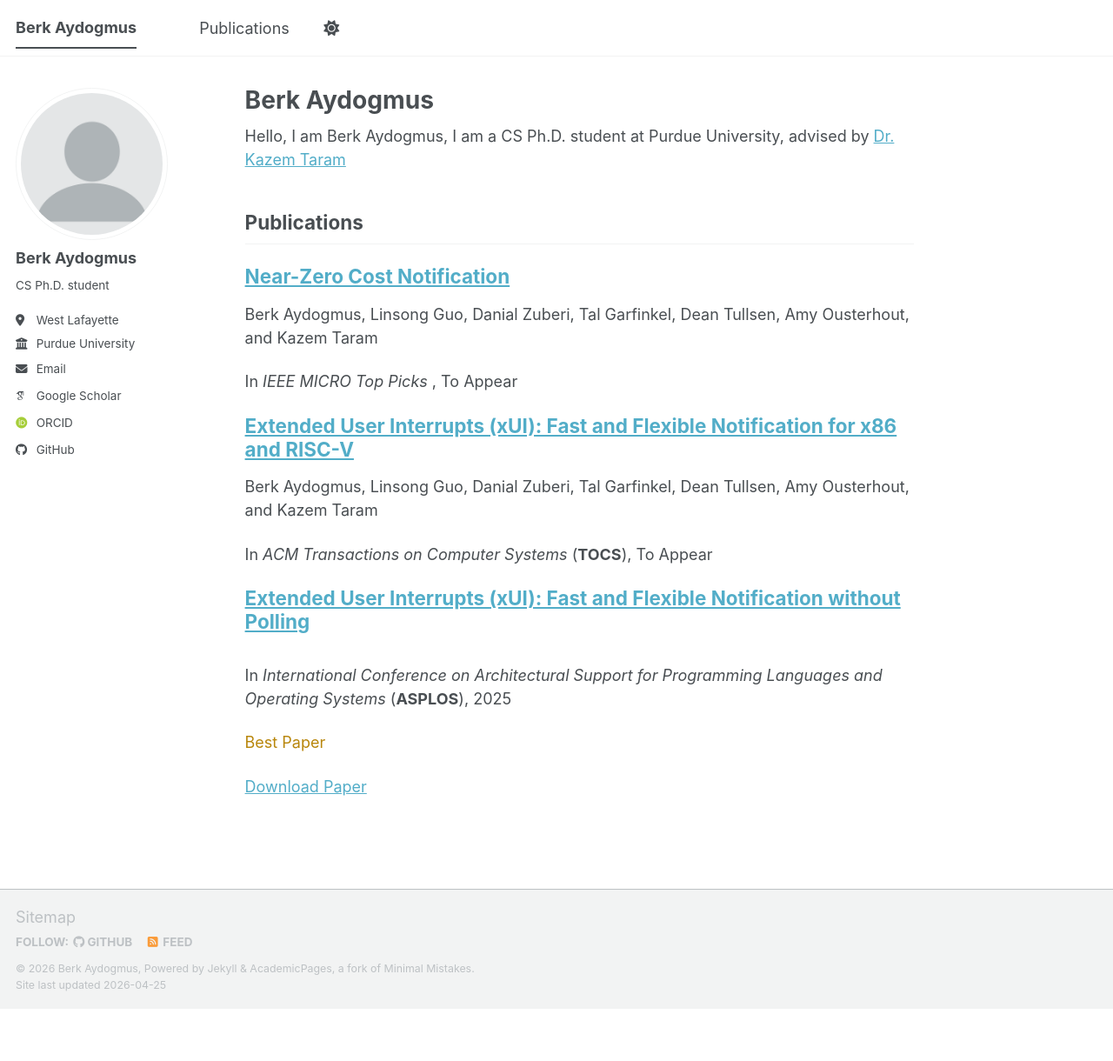
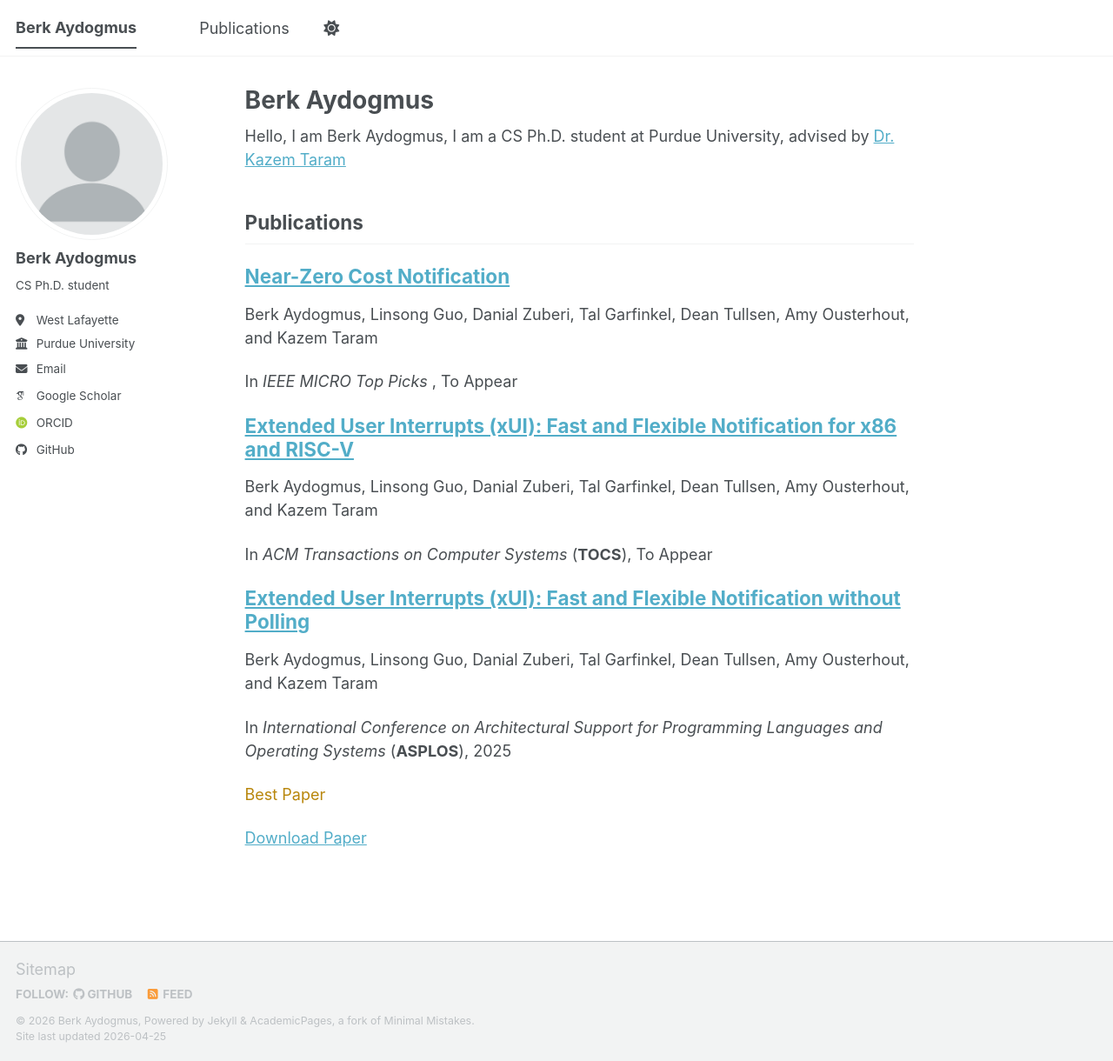
Before and after one commit to Foxy-Boxes/Foxy-Boxes.github.io, a Jekyll site: the page built from _pages/about.md, in a window 1280 px wide and 1220 px high. Shown: the whole window at 87% size. Built offline with Jekyll 4.4.1, drawn with Linux system fonts in a browser that asks for light colours; some web fonts are replaced; a script bundle is joined from its source files by our own code; library files that are not in the unit come from our copies.

Commit message:
New stuff

```diff
--- a/_publications/2025-xui.md
+++ b/_publications/2025-xui.md
@@ -1,5 +1,6 @@
 ---
 title: "Extended User Interrupts (xUI): Fast and Flexible Notification without Polling"
+authors: Berk Aydogmus, Linsong Guo, Danial Zuberi, Tal Garfinkel, Dean Tullsen, Amy Ousterhout, and Kazem Taram
 collection: publications
 category: conferences
 permalink: /publication/2025-xui.md
```
